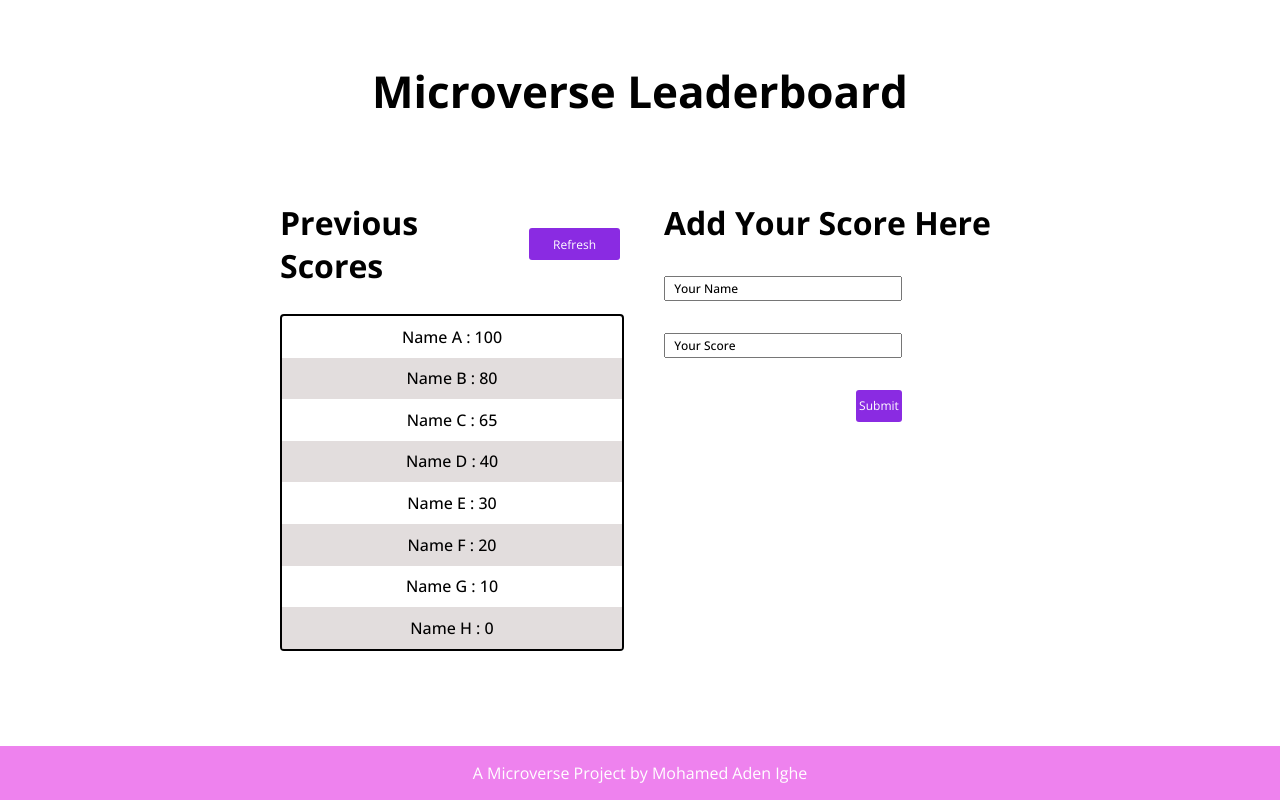
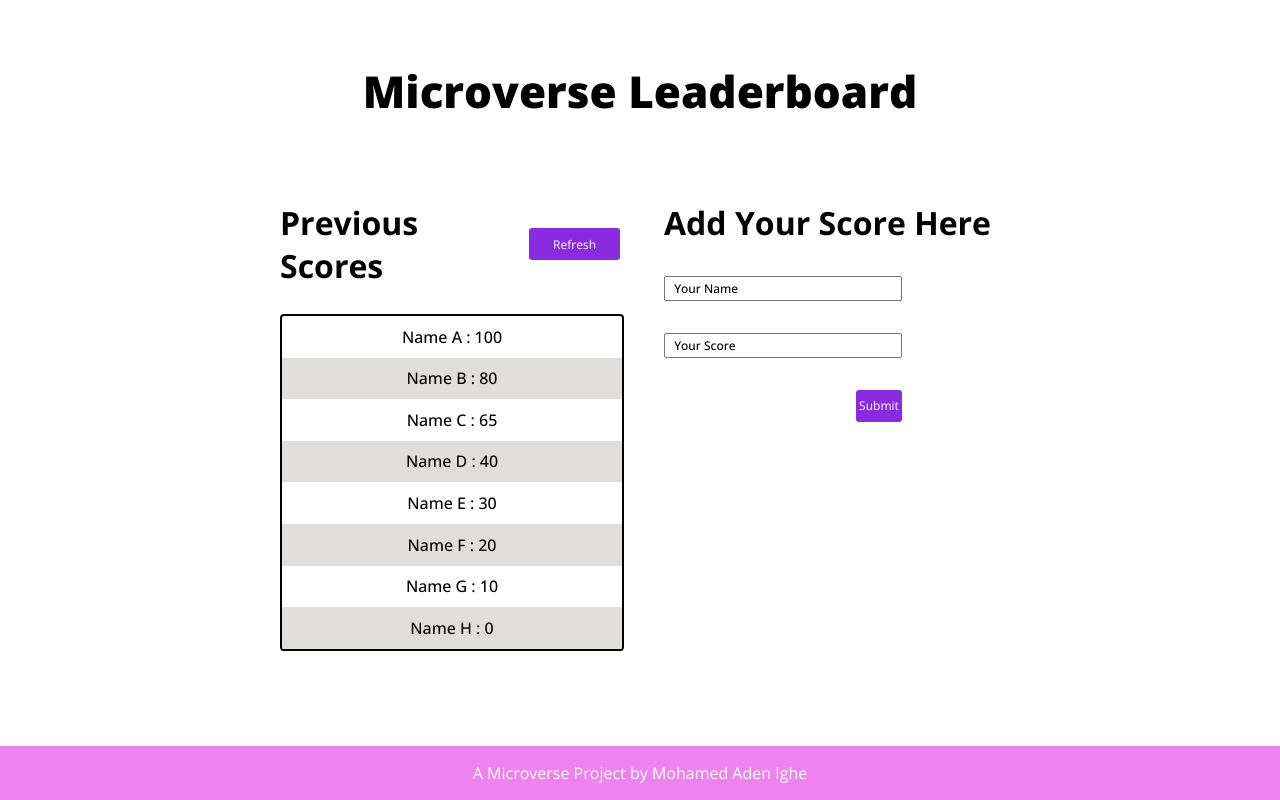
Before and after one commit to katarighe/microverse-leaderboard, a website built with webpack: page src/index.html in a window 1280 px wide. Built offline with nearby package versions, Linux system fonts and the light colour scheme.

Commit message:
Make the headline bold

```diff
--- a/src/index.html
+++ b/src/index.html
@@ -6,7 +6,7 @@
     <title>Microverse Leaderboard</title>
     <link rel="preconnect" href="https://fonts.googleapis.com" />
     <link rel="preconnect" href="https://fonts.gstatic.com" crossorigin />
-    <link href="https://fonts.googleapis.com/css2?family=Open+Sans:wght@400;500;700&display=swap" rel="stylesheet" />
+    <link href="https://fonts.googleapis.com/css2?family=Open+Sans:wght@400;500;700;800&display=swap" rel="stylesheet" />
     <meta name='viewport' content='width=device-width, initial-scale=1'>
     <link rel='stylesheet' type='text/css' media='screen' href='style.css'>
     <script src='index.js'></script>
--- a/src/style.css
+++ b/src/style.css
@@ -15,6 +15,7 @@ h1 {
   padding: 1.5rem;
   font-size: 2.75rem;
   text-align: center;
+  font-weight: 800;
 }
 
 h2 {
```
